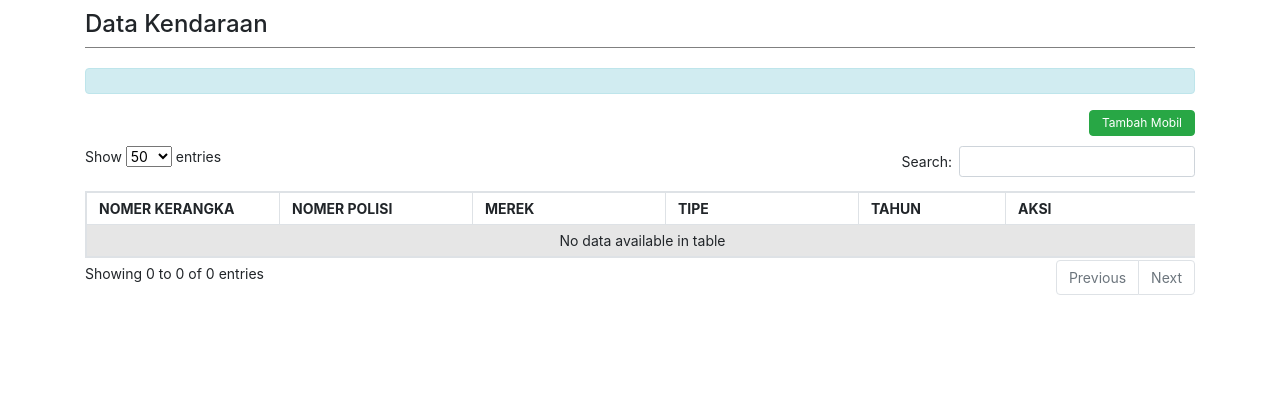
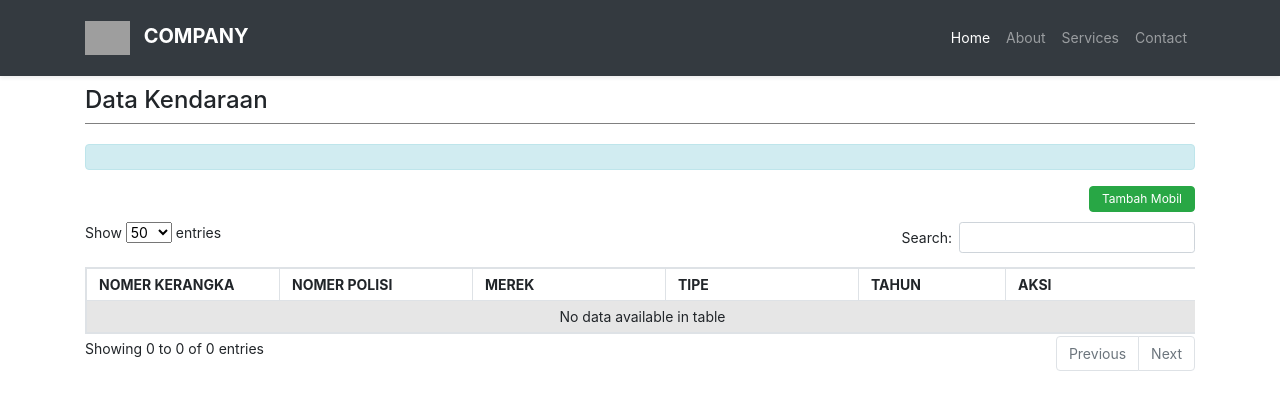
Before and after one commit to cahyopurnomo/sprintasia-test, a CodeIgniter app: page /database/index.php/mobil/index in a window 1280 px wide. Shown: the top 410 px of the page. Run offline with CodeIgniter, Linux system fonts and the light colour scheme; data that the repository does not hold is empty; some libraries are stand-ins or nearby versions; grey boxes are pictures that could not be loaded.

Commit message:
update header, readmi

```diff
--- a/application/views/v_header.php
+++ b/application/views/v_header.php
@@ -23,7 +23,30 @@
         font-weight:bold;
         color: red;
     }
+
   </style>
 </head>
+<body>
 
-<body>
+<!-- NAVBAR-->
+<nav class="navbar navbar-expand-lg py-3 navbar-dark bg-dark shadow-sm">
+  <div class="container">
+    <a href="#" class="navbar-brand">
+      <!-- Logo Image -->
+      <img src="https://res.cloudinary.com/mhmd/image/upload/v1557368579/logo_iqjuay.png" width="45" alt="" class="d-inline-block align-middle mr-2">
+      <!-- Logo Text -->
+      <span class="text-uppercase font-weight-bold">Company</span>
+    </a>
+
+    <button type="button" data-toggle="collapse" data-target="#navbarSupportedContent" aria-controls="navbarSupportedContent" aria-expanded="false" aria-label="Toggle navigation" class="navbar-toggler"><span class="navbar-toggler-icon"></span></button>
+
+    <div id="navbarSupportedContent" class="collapse navbar-collapse">
+      <ul class="navbar-nav ml-auto">
+        <li class="nav-item active"><a href="<?php echo base_url(); ?>" class="nav-link">Home <span class="sr-only">(current)</span></a></li>
+        <li class="nav-item"><a href="#" class="nav-link">About</a></li>
+        <li class="nav-item"><a href="#" class="nav-link">Services</a></li>
+        <li class="nav-item"><a href="#" class="nav-link">Contact</a></li>
+      </ul>
+    </div>
+  </div>
+</nav>
```
Also changed, not shown: README.md.
